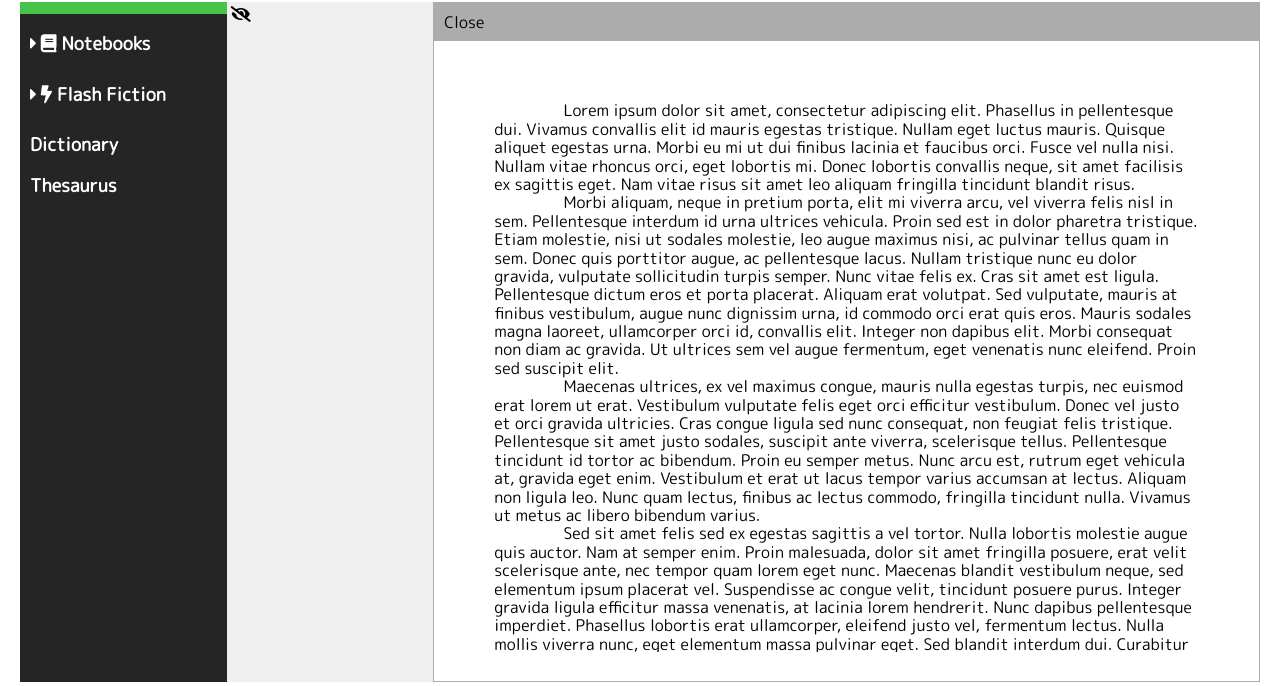
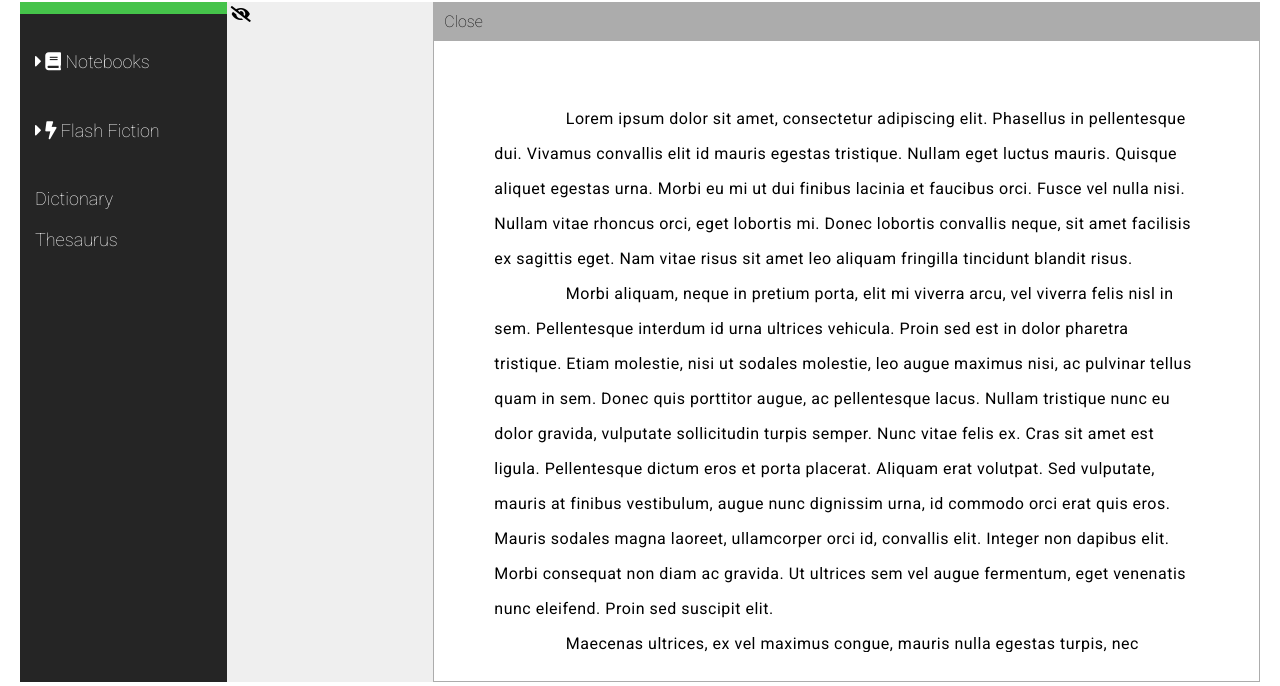
Before and after one commit to azureowl/writers-challenge-node-capstone, a website: page public/index.html in a window 1280 px wide. Shown: the part 73-759 px from the top of the page. Drawn offline with nearby package versions, Linux system fonts and the light colour scheme.

Commit message:
Adj padding and font size

```diff
--- a/public/css/style.css
+++ b/public/css/style.css
@@ -1,9 +1,10 @@
 * {
     box-sizing: border-box;
+    font-weight: 100;
 }
 
 html {
-    font-family: 'M PLUS Rounded 1c', sans-serif;
+    font-family: 'Roboto', sans-serif;
 }
 
 h1 {
@@ -107,8 +108,11 @@ form {
 
 textarea {
     border: 0;
+    font-weight: 400;
     resize: none;
     padding: 10px;
+    letter-spacing: .5px;
+    line-height: 35px;
     height: 90%;
     width: 100%;
 }
@@ -143,7 +147,15 @@ textarea {
 }
 
 .shelf {
-    padding-top: 10px;
+    padding-top: 28px;
+}
+
+.shelf h2 button, .collection > button {
+    padding-left: 15px;
+}
+
+.shelf h3 button {
+    padding-left: 30px;
 }
 
 [aria-expanded="true"] .fa-caret-right {
--- a/public/index.html
+++ b/public/index.html
@@ -9,7 +9,7 @@
     <link rel="stylesheet" href="css/normalize.css">
     <link rel="stylesheet" href="css/grid.css">
     <link rel="stylesheet" href="css/style.css">
-    <link href="https://fonts.googleapis.com/css?family=M+PLUS+Rounded+1c" rel="stylesheet">
+    <link href="https://fonts.googleapis.com/css?family=Roboto:100,400" rel="stylesheet">
     <title>Word Seed</title>
 </head>
 <body>
@@ -152,11 +152,11 @@
         <div class="col col-12 single-line">
             <p>&copy; Ro Langam</p>
             <div>
-                <a href="https://github.com/azureowl" title="github.com/azureowl">
+                <a href="https://github.com/azureowl" title="Visit azureowl's github">
                     <i class="fab fa-github"></i>
                 </a>
 
-                <a href="https://www.linkedin.com/in/rochellm" title="linkedin.com/in/rochellm">
+                <a href="https://www.linkedin.com/in/rochellm" title="Visit azureowl's linkedin">
                     <i class="fab fa-linkedin"></i>
                 </a>
             </div>
```
